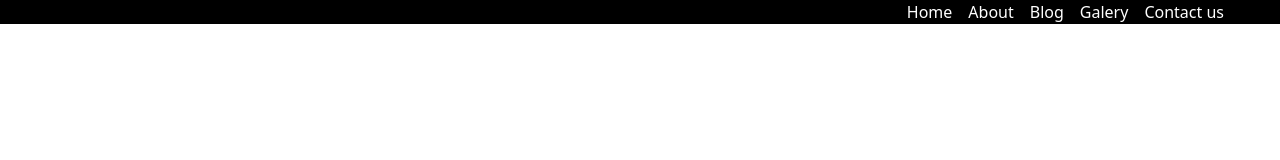
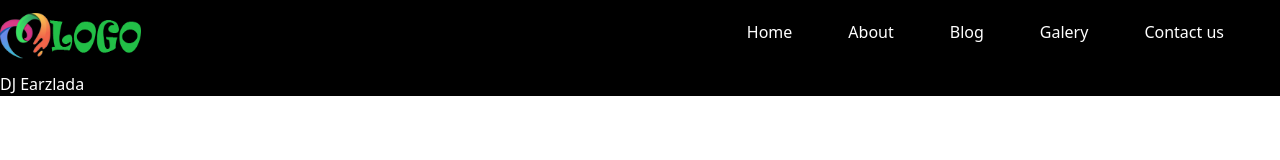
Before and after one commit to sandra31prinson/Tailwind_css, a website: page index.html in a window 1280 px wide. Drawn offline with nearby package versions, Linux system fonts and the light colour scheme.

Commit message:
nav created

```diff
--- a/index.html
+++ b/index.html
@@ -12,19 +12,22 @@
 
     <div class=" bg-black m-0">
 
-
-
-        <div>
-            <ul class="text-white flex space-x-4 justify-end mr-14">
+        <nav class="flex justify-between">
+            <img src="LOGO.png" class="w-36 ">
+            <ul class="text-white flex space-x-14 py-5 justify-end mr-14">
                 <li class="cursor-pointer hover:text-teal-500">Home</li>
                 <li class="cursor-pointer hover:text-teal-500">About</li>
                 <li class="cursor-pointer hover:text-teal-500">Blog</li>
                 <li class="cursor-pointer hover:text-teal-500">Galery</li>
                 <li class="cursor-pointer hover:text-teal-500">Contact us</li>
             </ul>
+        </nav>
+
+        <div class="">
+
+            <h1 class="text-white">DJ Earzlada</h1>
+
         </div>
-
-
     </div>
 
 </body>
```
Also changed, not shown: LOGO.png (added), —Pngtree—abstract colorful logo 3d modern_3773742.png (added).
